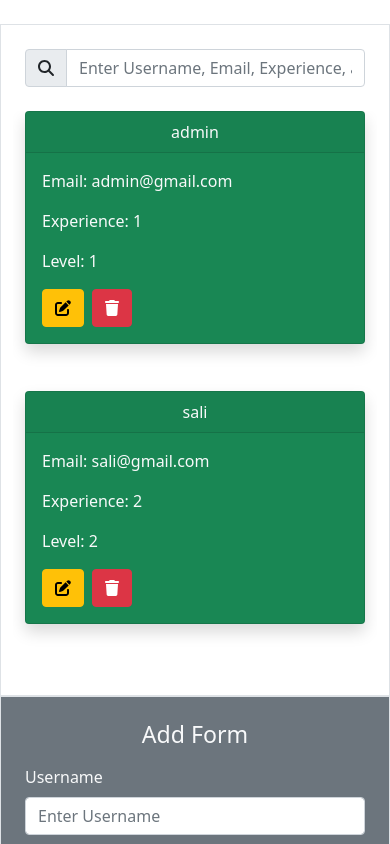
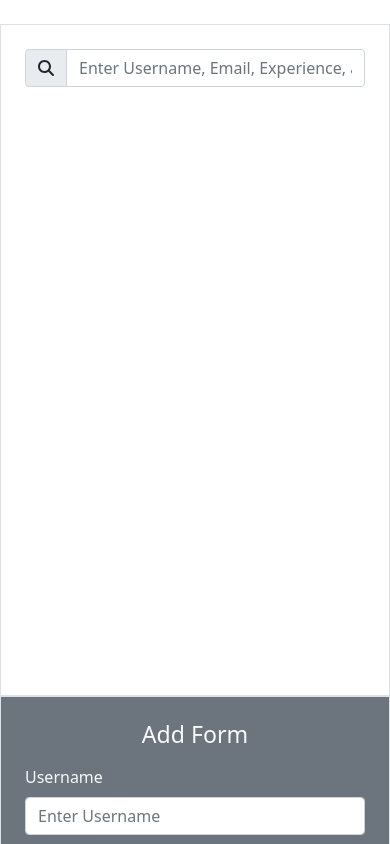
Before and after one commit to Nursalli/Binar-Challenge-FW-C8, a React (Create React App) app in the folder Client-Side-ReactJS/: page / in a window 390 px wide. Shown: the top 844 px of the page. Built offline with nearby package versions, Linux system fonts and the light colour scheme.

Commit message:
Create Alert and Responsive UI

```diff
--- a/Client-Side-ReactJS/package.json
+++ b/Client-Side-ReactJS/package.json
@@ -14,6 +14,7 @@
     "react-bootstrap": "^2.4.0",
     "react-dom": "^18.2.0",
     "react-scripts": "5.0.1",
+    "sweetalert": "^2.1.2",
     "web-vitals": "^2.1.4"
   },
   "scripts": {
--- a/Client-Side-ReactJS/src/App.js
+++ b/Client-Side-ReactJS/src/App.js
@@ -5,26 +5,12 @@ import { Container, Row, Col } from "react-bootstrap";
 import Search from "./Components/Search";
 import ListPlayer from "./Components/ListPlayer";
 import Forms from "./Components/Forms";
-
+import swal from "sweetalert";
 export class App extends Component {
   constructor() {
     super();
     this.state = {
-      players: [{
-        id: 1,
-        username: "admin",
-        email: "admin@gmail.com",
-        password: "123",
-        experience: 1,
-        lvl: 1,
-      },{
-        id: 2,
-        username: "sali",
-        email: "sali@gmail.com",
-        password: "123",
-        experience: 2,
-        lvl: 2,
-      },],
+      players: [],
       searchPlayer: [],
       searchKeyword: "",
       form: {
@@ -55,12 +41,23 @@ export class App extends Component {
     e.preventDefault();
 
     if (this.state.titleForm === "Add Form") {
-      this.state.form.id = this.state.players.length > 0 ? this.state.players[this.state.players.length - 1].id + 1 : 1;
+      swal({
+        title: "Success",
+        text: "Added Player!",
+        icon: "success",
+        button: false,
+        timer: 1500,
+      });
+
+      this.state.form.id =
+        this.state.players.length > 0
+          ? this.state.players[this.state.players.length - 1].id + 1
+          : 1;
 
       this.setState({
         players: [...this.state.players, this.state.form],
         searchPlayer: [],
-        searchKeyword: '',
+        searchKeyword: "",
         form: {
           id: 0,
           username: "",
@@ -74,6 +71,14 @@ export class App extends Component {
     }
 
     if (this.state.titleForm === "Edit Form") {
+      swal({
+        title: "Success",
+        text: "Updated Player!",
+        icon: "success",
+        button: false,
+        timer: 1500,
+      });
+
       const data = this.state.players.map((i) =>
         i.id === this.state.form.id ? this.state.form : i
       );
@@ -81,7 +86,7 @@ export class App extends Component {
       this.setState({
         players: data,
         searchPlayer: [],
-        searchKeyword: '',
+        searchKeyword: "",
         form: {
           id: 0,
           username: "",
@@ -104,25 +109,35 @@ export class App extends Component {
 
   searchPlayerHandler = (value) => {
     const data = this.state.players.filter((data) => {
-      return data.username === value ||
-      data.email === value ||
-      parseInt(data.experience) === parseInt(value) ||
-      parseInt(data.lvl) === parseInt(value)
+      return (
+        data.username === value ||
+        data.email === value ||
+        parseInt(data.experience) === parseInt(value) ||
+        parseInt(data.lvl) === parseInt(value)
+      );
     });
 
     this.setState({
       searchPlayer: data,
-      searchKeyword: value
+      searchKeyword: value,
     });
-  }
+  };
 
   deleteFormHandler = (id) => {
+    swal({
+      title: "Success",
+      text: "Deleted Player!",
+      icon: "success",
+      button: false,
+      timer: 1500,
+    });
+
     const data = this.state.players.filter((i) => i.id !== id);
 
     this.setState({
       players: data,
       searchPlayer: [],
-      searchKeyword: ''
+      searchKeyword: "",
     });
   };
 
@@ -131,7 +146,10 @@ export class App extends Component {
       <Container className="my-4">
         <Row>
           <Col md={8} className="p-4 border">
-            <Search searchPlayerHandler={this.searchPlayerHandler} searchKeyword={this.state.searchKeyword}/>
+            <Search
+              searchPlayerHandler={this.searchPlayerHandler}
+              searchKeyword={this.state.searchKeyword}
+            />
             <ListPlayer
               players={this.state.players}
               searchPlayer={this.state.searchPlayer}
--- a/Client-Side-ReactJS/src/Components/ListPlayer.js
+++ b/Client-Side-ReactJS/src/Components/ListPlayer.js
@@ -29,7 +29,7 @@ function ListPlayer(props) {
     <>
       <Row className="overflow-auto players">
         {data.map((data) => (
-          <Col key={data.id} md={4}>
+          <Col key={data.id} md={6} xl={4}>
             <Card className="bg-success text-light shadow mb-3">
               <Card.Header className="text-center">{data.username}</Card.Header>
               <Card.Body>
--- a/Client-Side-ReactJS/src/index.css
+++ b/Client-Side-ReactJS/src/index.css
@@ -12,7 +12,7 @@ code {
     monospace;
 }
 
-@media only screen and (max-height: 1000px) {
+@media only screen and (max-height: 1200px) {
   .players{
     height:560px;
   }
```
Also changed, not shown: 1 other file (tests, documents, lock files or other folders).
